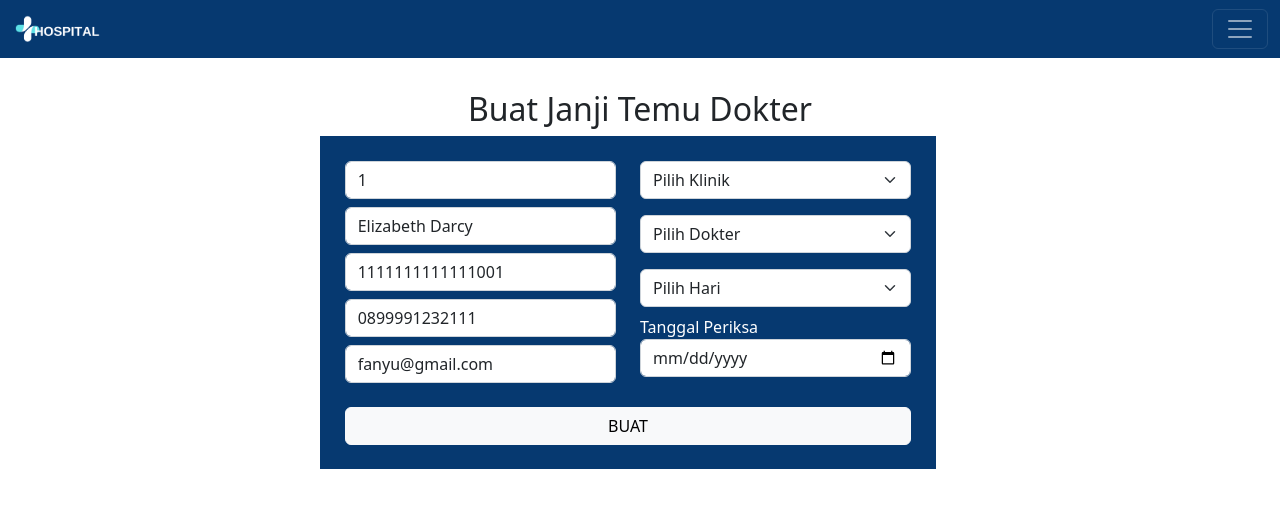
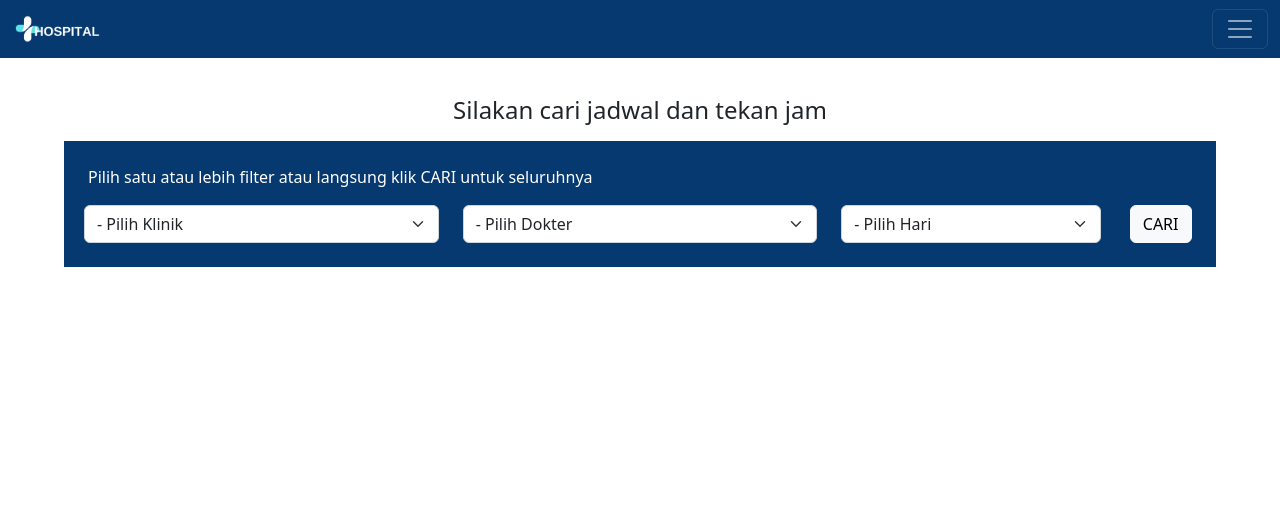
Before and after one commit to tsaniamagistra/Proyek-Praktikum-Web, a PHP site: page /form_janji.php in a window 1280 px wide. Shown: the top 508 px of the page. Run offline with PHP 8.4, Linux system fonts and the light colour scheme; the visitor is signed in with stand-in values (Sample User, id 1); data comes from the database, SQL or seed files in the repository.

Commit message:
mengubah form_janji (kurang tgl), memperbaiki login dan session

```diff
--- a/beranda_janji.php
+++ b/beranda_janji.php
@@ -76,7 +76,7 @@
 		<div class="row mt-5" style="width:70%;">
 			<div class="d-grid col-6"><a href="input_pasien.php" type="button" class="btn btn-dark btn-lg btn-merkcolor">Pasien Baru<br>(Belum ada nomor Rekam Medis)</a></div>
 			<div class="d-grid col-6">
-				<a href=<?php if(empty($_SESSION['no_rm'])) echo "login.php?message=form_janji.php"; else echo "form_janji.php";?> type="button" class="btn btn-dark btn-lg btn-merkcolor">Pasien Lama<br>(Sudah ada nomor Rekam Medis)</a></div>
+				<a href="form_janji.php" type="button" class="btn btn-dark btn-lg btn-merkcolor">Pasien Lama<br>(Sudah ada nomor Rekam Medis)</a></div>
 		</div>
 	</center>
 	<script src="https://cdn.jsdelivr.net/npm/bootstrap@5.2.2/dist/js/bootstrap.bundle.min.js" integrity="sha384-OERcA2EqjJCMA+/3y+gxIOqMEjwtxJY7qPCqsdltbNJuaOe923+mo//f6V8Qbsw3" crossorigin="anonymous"></script>
--- a/form_janji.php
+++ b/form_janji.php
@@ -1,5 +1,9 @@
 <?php
 	session_start();
+	if (empty($_SESSION['no_rm'])) {
+		header("Location:login.php?message=form_janji.php");
+	}
+
 	include 'koneksi.php';
     $no_rm=$_SESSION['no_rm'];
     $days = array("Senin", "Selasa", "Rabu", "Kamis", "Jumat", "Sabtu", "Minggu");
@@ -28,7 +32,7 @@
 </head>
 <body>
 	<!--start of navbar area-->
-        <nav class="navbar navbar-dark" style="background-color:#063970">
+	<nav class="navbar navbar-dark fixed-top" style="background-color:#063970">
   	<div class="container-fluid">
   	  <a class="navbar-brand"><img src="Images/logo.png" style="height:30px" alt="HOSPITAL"></a>
   	  <button class="navbar-toggler" type="button" data-bs-toggle="offcanvas" data-bs-target="#offcanvasRight" aria-controls="offcanvasRight">
@@ -68,7 +72,7 @@
 		<div class="offcanvas-body">
 			<div class="list-group list-group-flush">
 				<a href="home.php" class="list-group-item list-group-item-action">Beranda</a>
-				<a href="jadwal_dokter.php" class="list-group-item list-group-item-action" >Jadwal Dokter</a>
+				<a href="jadwal_dokter.php" class="list-group-item list-group-item-action">Jadwal Dokter</a>
 				<a href="beranda_janji.php" class="list-group-item list-group-item-action" style="font-weight:bold;">Buat Janji Dokter</a>
 				<a href="riwayat.php" class="list-group-item list-group-item-action">Riwayat</a>
 				<?php if(!empty($_SESSION['no_rm'])){?>
@@ -79,79 +83,126 @@
 		</div>
 	</div>
 	<!--end of navbar area-->
-
-    <center>
-        <h2 style="margin-top:2.5%;">Buat Janji Temu Dokter</h2>
-    </center>
-    <div class="row" style="width:100vw">
+    <center class="my-5 pt-5">
+    <div style="text-align:center;" class="mb-3"><h4>Silakan cari jadwal dan tekan jam</h4></div>
+	<div style="width:90%; background-color:#063970;" class="py-4 px-2">
+		<div style="color:white; text-align:left;" class="mb-3 mx-3">Pilih satu atau lebih filter atau langsung klik CARI untuk seluruhnya</div>
+		<form method="GET" action="form_janji.php" style="width: 100%;" class="row">
+			<div class="col-4">
+			<select class="form-select dropdown-toggle scrollable-select" name="klinik">
+				<option value='0' selected>- Pilih Klinik</option>
+				<?php
+					$opt_klinik=mysqli_query($connect,"SELECT * FROM klinik");
+						while($klinik=mysqli_fetch_array($opt_klinik)){ ?>
+							<option value="<?php echo $klinik['id_klinik']; ?>"><?php echo $klinik['klinik']?></option>
+						<?php }
+					?>
+				?>
+			</select>
+			</div>
+			<div class="col-4">
+			<select class="form-select col" name="dokter">
+				<option value='0' selected>- Pilih Dokter</option>
+				<?php
+					$opt_dokter=mysqli_query($connect,"SELECT * FROM dokter");
+						while($dokter=mysqli_fetch_array($opt_dokter)){ ?>
+							<option value="<?php echo $dokter['id_dokter']; ?>"><?php echo $dokter['dokter']?></option>
+						<?php }
+					?>
+				?>
+			</select>
+			</div>
 			<div class="col-3">
-    </div>
-    <div class="col-6">
-        <div class="container-md form-container">
-        <form action="form_janji_proses.php" method="POST">
-        <div class="row">
-            <div class="col-6 mr-2">
-                <?php
-			    include('koneksi.php');
-
-			    $query = mysqli_query($connect, "SELECT no_rm, nama, nik, no_wa, email FROM pasien WHERE no_rm='$no_rm'");
-
-			    while ($data = mysqli_fetch_array($query)) {
-                ?>
-
-                <input type="text" name="no_rm" class="form-control mb-2" value="<?= $data['no_rm'];?>" readonly>
-                <input type="text" name="nama" class="form-control mb-2" value="<?= $data['nama'];?>" readonly>
-                <input type="text" name="nik" minlength="16" maxlength="16" class="form-control mb-2" value="<?= $data['nik']; ?>" readonly>
-                <input type="text" name="no_wa" class="form-control mb-2" value="<?= $data['no_wa'];?>" readonly>
-                <input type="text" name="email" class="form-control mb-2" value="<?= $data['email'];?>" readonly>
-
-                <?php  } ?>
-            </div>
-            <div class="col-6 ml-2">
-
-                <select name="id_klinik" class="form-select form-select mb-3">
-                <option selected>Pilih Klinik</option>
-
-                <?php
-
-                $query2 = mysqli_query($connect,"SELECT * FROM klinik ");
-
-                while ($data2 = mysqli_fetch_array($query2)) {
-                ?>
-                <option value="<?= $data2['id_klinik']; ?>"><?= $data2['klinik']; ?></option>
-                <?php } ?>
-                </select>
-                <select name="id_dokter" class="form-select form-select mb-3">
-                <option selected>Pilih Dokter</option>
-                <?php
-                $query3 = mysqli_query($connect,"SELECT * FROM dokter ");
-
-                while ($data3 = mysqli_fetch_array($query3)) {
-                ?>
-                    <option value="<?= $data3['id_dokter']; ?>"><?= $data3['dokter']; ?></option>
-                <?php } ?>
-                </select>
-
-                <select name="hari" class="form-select form-select mb-2">
-                <option value='0' selected>Pilih Hari</option>
+			<select class="form-select col" name="hari">
+				<option value='0' selected>- Pilih Hari</option>
 				<?php for ($i=0; $i < $length; $i++) { ?>
 					<option value="<?=$days[$i];?>"><?=$days[$i];?></td>
 				<?php } ?>
 			</select>
-
-                <label class="form-label text-white mb-0">Tanggal Periksa</label>
-                <input class="form-control mb-2" type="date" name="tanggal_periksa">
 			</div>
+			<div class="col-1">
+				<button class="btn btn-light" type="submit" name="submit" value="1">CARI</button>
 			</div>
-        <button type="submit" class="btn btn-light mt-3" style="width: 100%">BUAT</button>
 		</form>
 	</div>
+	<?php if(!empty($_GET['submit'])){
+		$id_klinik	= $_GET['klinik'];
+		$id_dokter	= $_GET['dokter'];
+		$hari		= $_GET['hari'];
+	?>
+	<form method="POST" action="form_janji_proses.php"> <!--Form-->
+	<input type="hidden" name="no_rm" value="<?=$no_rm?>"> <!--Form-->
+	<div style="width:90%;" class="px-2 mt-4">
+		<?php
+			if($_GET['klinik']=='0')
+					$sql1="SELECT * FROM klinik";
+			else
+				$sql1="SELECT * FROM klinik WHERE id_klinik='$id_klinik'";
+			$query1=mysqli_query($connect,$sql1);
+			while($data1=mysqli_fetch_array($query1)){
+				if($_GET['dokter']=='0'){
+					if($_GET['hari']=='0') //tdk filter dokter, tdk filter hari
+						$sql2="SELECT DISTINCT id_dokter FROM jadwal_dokter WHERE id_klinik=$data1[id_klinik]";
+					else //tdk filter dokter, filter hari
+						$sql2="SELECT DISTINCT id_dokter FROM jadwal_dokter WHERE id_klinik=$data1[id_klinik] AND hari='$hari'";
+				}
+				else{
+					if($_GET['hari']=='0') //filter dokter, tdk filter hari
+						$sql2="SELECT DISTINCT id_dokter FROM jadwal_dokter WHERE id_klinik=$data1[id_klinik] AND id_dokter='$id_dokter'";
+					else //filter dokter filter hari
+						$sql2="SELECT DISTINCT id_dokter FROM jadwal_dokter WHERE id_klinik=$data1[id_klinik] AND id_dokter='$id_dokter' AND hari='$hari'";
+				}
+				$query2=mysqli_query($connect,$sql2);
+				if(mysqli_num_rows($query2)!=0){ ?>
+					<h6 style="text-align:left"><?=$data1['klinik'];?></h6>
+					<table class="table table-bordered" style="text-align:center;">
+						<thead class="table-light">
+							<tr>
+								<td class="col-3">Nama Dokter</td>
+								<?php for ($i=0; $i < $length; $i++) { ?>
+								<td class="col-1"><?=$days[$i];?></td>
+								<?php } ?>
+							</tr>
+						</thead>
+						<tbody>
+							<?php
+							while($data2=mysqli_fetch_array($query2)){
+							?>
+							<tr>
+								<td> <!--Nama Dokter-->
+								<?php
+								$query3=mysqli_query($connect, "SELECT dokter FROM dokter WHERE id_dokter=$data2[id_dokter]");
+								$data3=mysqli_fetch_array($query3);
+								echo $data3['dokter'];
+								?>
+								</td>
+								<!--Hari-->
+								<?php
+								for ($i=0; $i < $length; $i++) { ?>
+									<td>
+									<?php
+									$query4=mysqli_query($connect, "SELECT * FROM jadwal_dokter WHERE id_dokter=$data2[id_dokter] AND hari='$days[$i]' AND id_klinik=$data1[id_klinik]");
+									while($data4=mysqli_fetch_array($query4)){
+									if($data4!=NULL){ ?>
+										<input type="hidden" name="id_jadwal" value="<?=$data4['id_jadwal']?>"> <!--Form-->
+										<button type="submit" class="btn p-0"><?=date('H:i', strtotime($data4['waktu_mulai'])) . "-" . date('H:i', strtotime($data4['waktu_selesai'])) . "\n";?></button> <!--Form-->
+									<?php }
+									else
+										echo "-";
+									}
+									?>
+									</td>
+								<?php } ?>
+							</tr>
+							<?php } ?>
+						</tbody>
+					</table>
+				<?php }
+			} ?>
 	</div>
-    <div class="col-3">
-    </div>
-    </div>
-
-
+	</form> <!--Form-->
+	<?php } ?>
+	</center>
 	<script src="https://cdn.jsdelivr.net/npm/bootstrap@5.2.2/dist/js/bootstrap.bundle.min.js" integrity="sha384-OERcA2EqjJCMA+/3y+gxIOqMEjwtxJY7qPCqsdltbNJuaOe923+mo//f6V8Qbsw3" crossorigin="anonymous"></script>
 </body>
 </html>
--- a/input_pasien.php
+++ b/input_pasien.php
@@ -65,7 +65,7 @@
 			<div class="list-group list-group-flush">
 				<a href="home.php" class="list-group-item list-group-item-action">Beranda</a>
 				<a href="jadwal_dokter.php" class="list-group-item list-group-item-action">Jadwal Dokter</a>
-				<a href="beranda_janji.php" class="list-group-item list-group-item-action" style="font-weight:bold;">Buat Janji Dokter</a>
+				<a href="beranda_janji.php" class="list-group-item list-group-item-action">Buat Janji Dokter</a>
 				<a href="riwayat.php" class="list-group-item list-group-item-action">Riwayat</a>
 				<?php if(!empty($_SESSION['no_rm'])){?>
 					<a href="logout.php" class="list-group-item list-group-item-action"><?="Keluar";
--- a/riwayat.php
+++ b/riwayat.php
@@ -2,7 +2,7 @@
 	session_start();
 
 	if (empty($_SESSION['no_rm'])) {
-		header("Location:login.php?message=belum_login");
+		header("Location:login.php?message=riwayat.php");
 	}
 	else{
 	include 'koneksi.php';
```
Also changed, not shown: form_janji_proses.php (+8 -18 lines), login.php (+7 -6 lines). Lines whose indentation alone changed are shown as unchanged.
